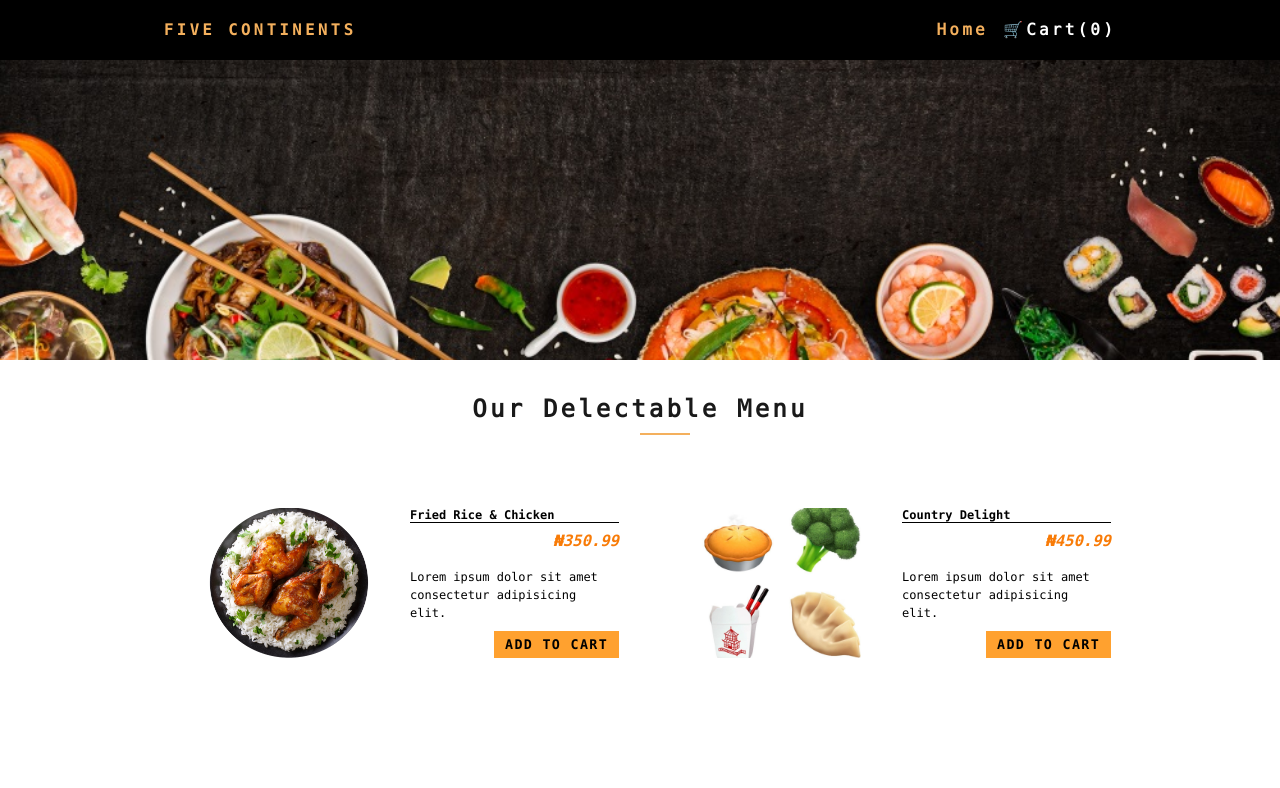
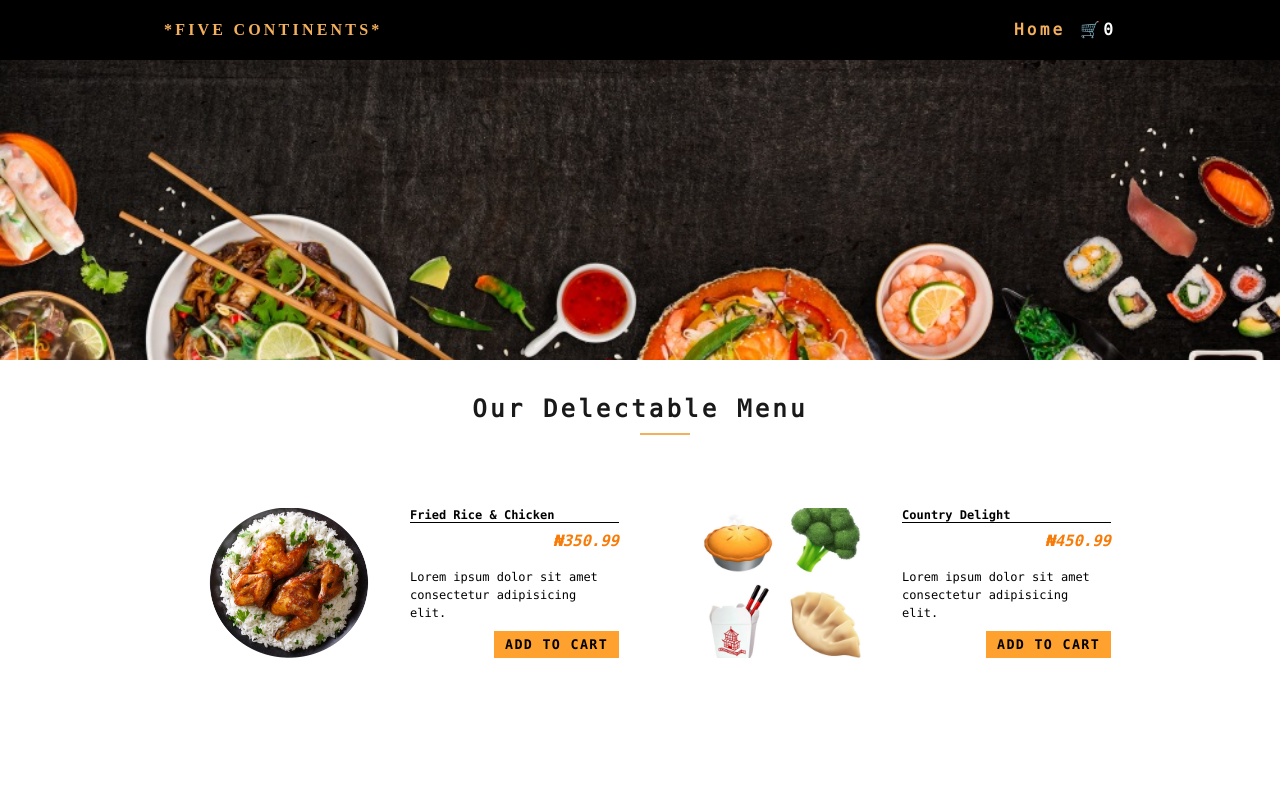
Before and after one commit to ybdtola/five-continents, a Vue app: page / in a window 1280 px wide. Shown: the top 788 px of the page. Built offline with nearby package versions, Linux system fonts and the light colour scheme.

Commit message:
Refresh Nav

```diff
--- a/src/components/Navbar.vue
+++ b/src/components/Navbar.vue
@@ -2,14 +2,14 @@
    <div id="nav">
     <div id='nav-center'>
       <div id='logo'>
-        <h4>FIVE CONTINENTS</h4>
+        <h4>*FIVE CONTINENTS*</h4>
       </div>
       <div id='router-links'>
       </div>
       <div id='account'>
         <router-link to="/">Home</router-link>
         <!-- <router-link to="/cart">Cart🛒{{count}}</router-link> -->
-        <a @click="openModal">🛒Cart({{count}})</a>
+        <a @click="openModal">🛒{{count}}</a>
       </div>
     </div>
   </div>
@@ -71,7 +71,7 @@ export default {
 
 }
 div#logo h4{
-  font-family: DejaVuSansMono-Bold;
+  font-family: FredokaOne-Regular;
   color: #f4b05d;
   letter-spacing: .2em;
   line-height: 2;
```
